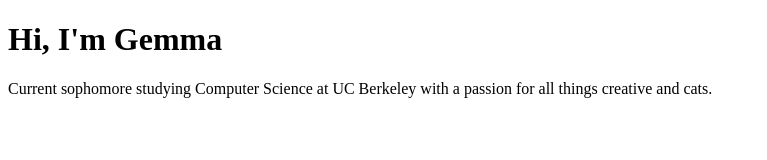
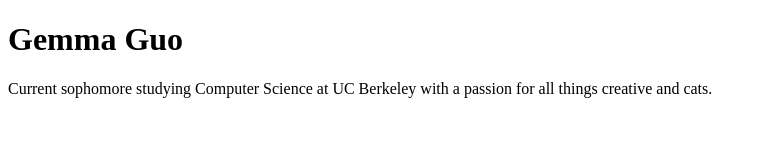
Before and after one commit to gemmaguo/gemmaguo, a plain HTML site: page index.html in a window 1280 px wide. Shown: the whole page, without its empty margins (0-767 px from the left). Drawn offline with Linux system fonts and the light colour scheme.

Commit message:
Update index.html

```diff
--- a/index.html
+++ b/index.html
@@ -1,5 +1,5 @@
 <!DOCTYPE HTML>
 <html>
-<h1> Hi, I'm Gemma </h1>
+<h1> Gemma Guo </h1>
 <p> Current sophomore studying Computer Science at UC Berkeley with a passion for all things creative and cats. </p>
 </html>
```
